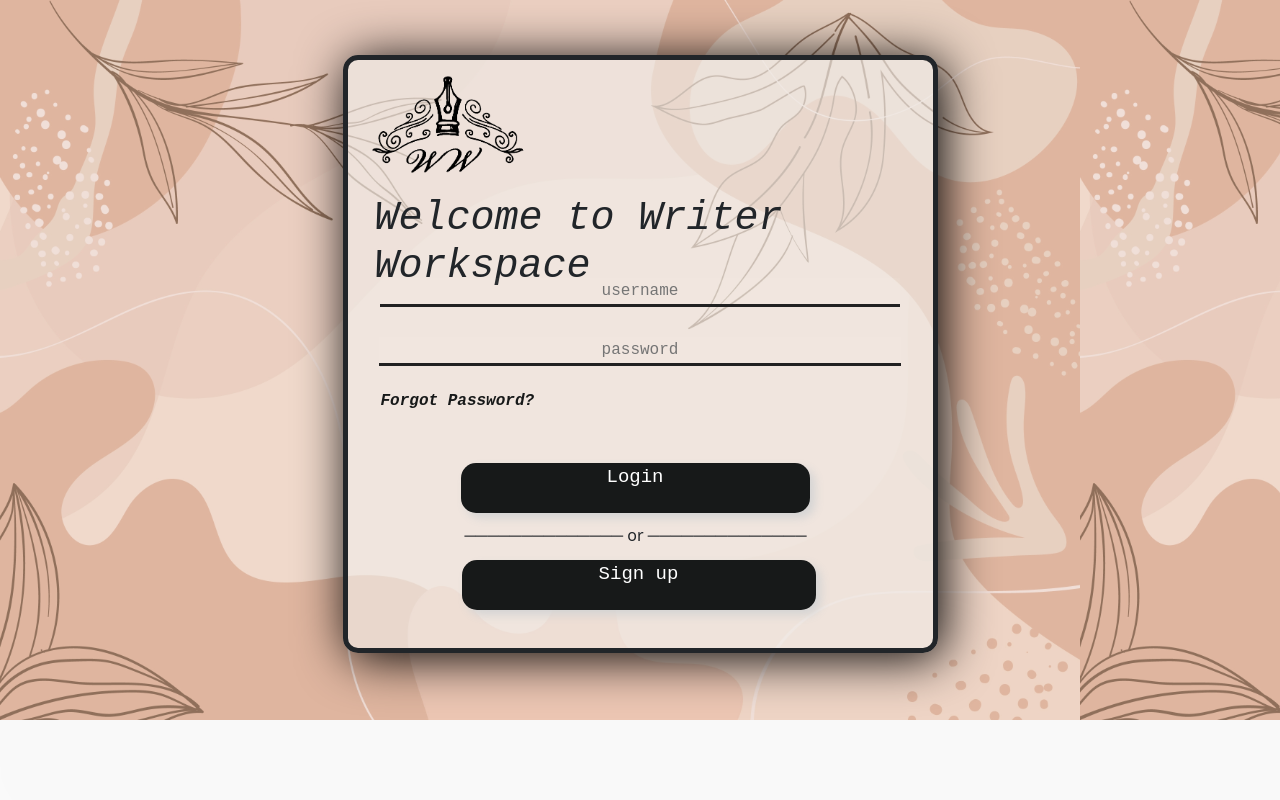
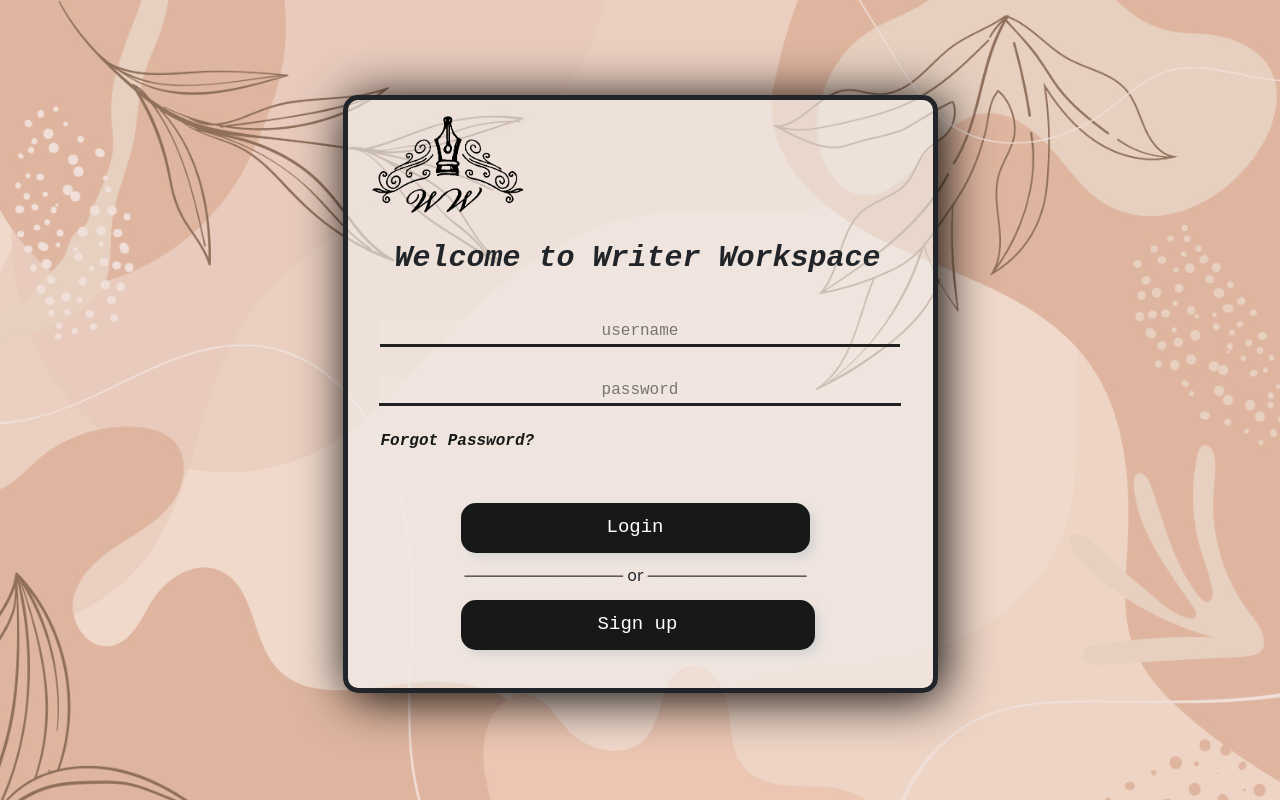
Before and after one commit to laura2243/Text-Editor, an Angular app in the folder TextEditor_web/: page / in a window 1280 px wide. Built offline with nearby package versions, Linux system fonts and the light colour scheme.

Commit message:
liniat imagini/text

```diff
--- a/TextEditor_web/angular.json
+++ b/TextEditor_web/angular.json
@@ -97,5 +97,8 @@
         }
       }
     }
+  },
+  "cli": {
+    "analytics": false
   }
 }
--- a/TextEditor_web/src/app/views/sessions/log-in/log-in.component.css
+++ b/TextEditor_web/src/app/views/sessions/log-in/log-in.component.css
@@ -1,17 +1,19 @@
 .home-container {
+  position: absolute;
   width: 100%;
-  height: 720px;
+  height: 100%;
   display: flex;
-  padding: var(--dl-space-space-oneandhalfunits);
-  overflow: auto;
+  padding: var(--dl-space-space-oneandhalfunits--);
+  overflow: hidden;
   box-shadow: 50px 50px 90px 100px #f9f9f9;
   align-items: center;
-  border-color: var(--dl-color-gray-black);
+  /*!*border-color: var(--dl-color-gray-black);*!*/
   border-width: 1px;
   flex-direction: row;
-  background-size: contain;
+  /*background-size: contain;*/
   justify-content: center;
-  background-image: url("~src/assets/images/session.jpg");
+  background: url("~src/assets/images/session.jpg") no-repeat;
+  background-size: cover;
   /*background-color: aqua;*/
 }
 .home-container1 {
@@ -21,7 +23,7 @@
   position: relative;
   box-shadow: 5px 5px 50px 0px #000000;
   align-items: flex-start;
-  border-color: var(--dl-color-gray-black);
+  /*border-color: var(--dl-color-gray-black);*/
   border-style: solid;
   border-width: 5px;
   border-radius: 15px;
@@ -39,7 +41,8 @@
   object-fit: cover;
 }
 .home-sign-up-button {
-  left: 114px;
+  padding-top: 10px;
+  left: 113px;
   color: #ffffff;
   width: 354px;
   bottom: 38px;
@@ -47,7 +50,6 @@
   display: flex;
   position: absolute;
   box-shadow: rgb(212, 212, 212) 5px 5px 10px 0px;
-  text-align: center;
   padding-left: 0px;
   border-radius: 15px;
   padding-right: 0px;
@@ -62,15 +64,16 @@
   font-family: Courier New;
 }
 .home-text1 {
-  top: 135px;
+  top: 140px;
   right: 32px;
   width: 526px;
   height: 32px;
   position: absolute;
   font-style: italic;
-  text-align: left;
+  font-size: 30px;
+  text-align: center;
   font-family: Courier New;
-  font-weight: 400;
+  font-weight: bold;
   border-radius: var(--dl-radius-radius-radius4);
 }
 .home-username-input {
@@ -104,6 +107,7 @@
   border-bottom-width: 3px;
 }
 .home-login-button {
+  padding-top: 10px;
   top: 403px;
   left: 113px;
   color: #ffffff;
@@ -112,9 +116,7 @@
   display: flex;
   position: absolute;
   box-shadow: rgb(212, 212, 212) 5px 5px 10px 0px;
-  padding-left: 0px;
   border-radius: 15px;
-  padding-right: 0px;
   flex-direction: row;
   justify-content: center;
   text-decoration: none;
--- a/TextEditor_web/src/app/views/sessions/log-in/log-in.component.html
+++ b/TextEditor_web/src/app/views/sessions/log-in/log-in.component.html
@@ -46,7 +46,7 @@
         ────────────── or ──────────────
       </span>
       <a
-       routerLink="/reset-password"
+        routerLink="/reset-password"
         id="linkForgottenPassword"
         class="home-navlink"
       >
--- a/TextEditor_web/src/app/views/sessions/reset-password/reset-password.component.css
+++ b/TextEditor_web/src/app/views/sessions/reset-password/reset-password.component.css
@@ -37,6 +37,7 @@
   object-fit: cover;
 }
 .reset-password-page1-reset-password-button {
+  padding-top: 9px;
   top: 437px;
   left: 0px;
   color: #ffffff;
@@ -64,7 +65,7 @@
   top: 127px;
   left: 0px;
   right: 0px;
-  width: 290px;
+  width: 350px;
   height: 77px;
   margin: auto;
   position: absolute;
--- a/TextEditor_web/src/app/views/sessions/sign-up/sign-up.component.css
+++ b/TextEditor_web/src/app/views/sessions/sign-up/sign-up.component.css
@@ -1,17 +1,20 @@
 .sign-up-page-container {
+  position: absolute;
   width: 100%;
+  height: 100%;
   display: flex;
-  overflow: auto;
-  box-shadow: 5px 5px 90px 0px #d4d4d4;
-  min-height: 720;
+  padding: var(--dl-space-space-oneandhalfunits--);
+  overflow: hidden;
+  box-shadow: 50px 50px 90px 100px #f9f9f9;
   align-items: center;
-  border-color: var(--dl-color-gray-black);
+  /*!*border-color: var(--dl-color-gray-black);*!*/
   border-width: 1px;
   flex-direction: row;
+  /*background-size: contain;*/
+  justify-content: center;
+  background: url("~src/assets/images/session.jpg") no-repeat;
   background-size: cover;
-  justify-content: center;
-  background-image: url("~src/assets/images/session.jpg");
-  background-position: top;
+  /*background-color: aqua;*/
 }
 .sign-up-page-container1 {
   width: 595px;
@@ -40,6 +43,7 @@
   object-fit: cover;
 }
 .sign-up-page-sign-up-button {
+  padding-top: 10px;
   top: 437px;
   left: 0px;
   color: #ffffff;
@@ -65,7 +69,7 @@
   font-family: Courier New;
 }
 .sign-up-page-text1 {
-  top: 165px;
+  top: 135px;
   left: 0px;
   right: 0px;
   width: 282px;
--- a/TextEditor_web/src/app/views/sessions/thank-you-page/thank-you-page.component.css
+++ b/TextEditor_web/src/app/views/sessions/thank-you-page/thank-you-page.component.css
@@ -59,36 +59,19 @@
   background-color: #171919;
 }
 .thank-you-page-text {
+  padding-top: 10px;
   font-size: 19px;
   text-align: center;
   font-family: Courier New;
 }
 .thank-you-page-text03 {
   top: 210px;
-  left: 0px;
-  right: 0px;
-  width: 341px;
-  height: 162px;
-  margin: auto;
+  width: 500px;
+  height: 200px;
+  font-weight: bold;
   position: absolute;
   font-style: italic;
   text-align: center;
   font-family: Courier New;
-  font-weight: 400;
   border-radius: var(--dl-radius-radius-radius4);
 }
-.thank-you-page-text04 {
-  font-size: 40px;
-}
-.thank-you-page-text05 {
-  font-size: 40px;
-}
-.thank-you-page-text06 {
-  font-size: 40px;
-}
-.thank-you-page-text07 {
-  font-size: 40px;
-}
-.thank-you-page-text08 {
-  font-size: 40px;
-}
```
